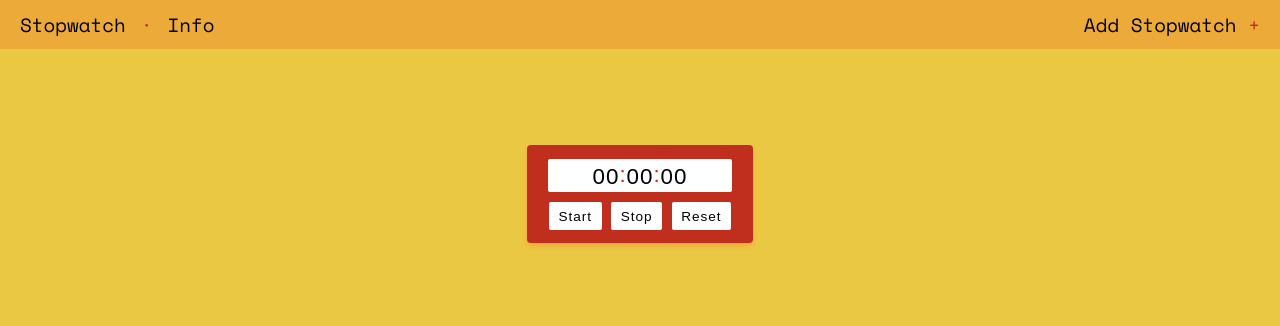
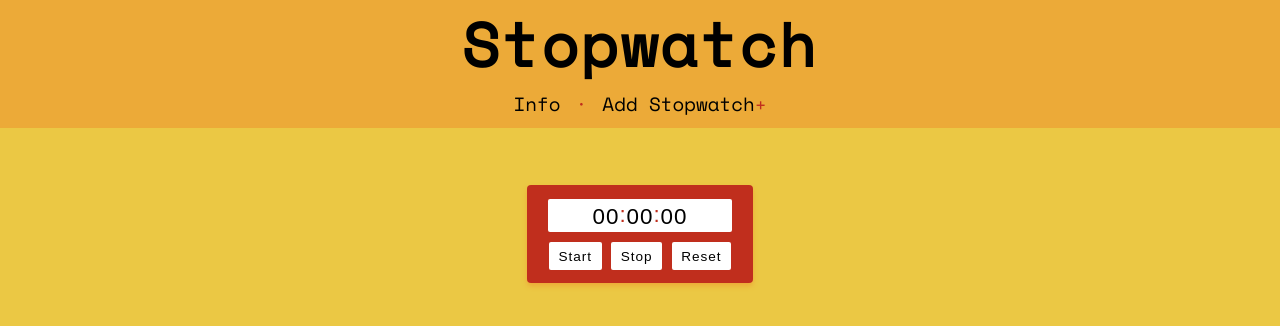
Before and after one commit to RhodesPeter/stopwatch-react, a React (Create React App) app: page / in a window 1280 px wide. Shown: the top 326 px of the page. Built offline with nearby package versions, Linux system fonts and the light colour scheme.

Commit message:
Add title to home page

```diff
--- a/src/App.css
+++ b/src/App.css
@@ -5,7 +5,7 @@ body {
 .main,
 .app,
 .info {
-  margin-top: 65px;
+  margin-top: 70px;
   text-align: center;
   display: -webkit-flex;
   display: flex;
@@ -35,11 +35,6 @@ a:link {
   font-size: 1.2rem;
 }
 
-.nav__title {
-  font-size: 2rem;
-  cursor: pointer;
-}
-
 .nav__info {
   padding: 10px 0;
   display: inline-block;
@@ -61,7 +56,10 @@ a:link {
 
 .nav__title {
   padding: 10px 15px 0 15px;
-  font-size: 2.3rem;
+  font-size: 3.1rem;
+  line-height: 4.3rem;
+  letter-spacing: 0.15rem;
+  font-weight: bold;
 }
 
 .nav__button {
@@ -71,7 +69,8 @@ a:link {
 
 .nav__plus {
   color: #C02E1D;
-  display: none;
+  position: relative;
+  top: 1px;
 }
 
 .stopwatch {
@@ -157,49 +156,18 @@ a:link {
 }
 
 @media screen and (min-width: 520px) {
-  .nav {
-    width: 100%;
-    position: absolute;
-    top: 0;
-    background-color: #ECAA38;
-    font-size: 1.2rem;
+  .main,
+  .app {
+    margin-top: 85px;
   }
 
-  .nav__info,
   .nav__title {
-    float: left;
-    cursor: pointer;
-    padding: 10px 0 10px 20px;
-    display: inline-block;
-    font-size: 1.2rem;
-  }
-
-  .nav__info {
-    padding: 10px 0;
-  }
-
-  .nav__spacer {
-    float: left;
-    display: inline-block;
-  }
-
-  .nav__plus {
-    display: inline-block;
-  }
-
-  .nav__button {
-    float: right;
-    padding: 10px 20px;
-    cursor: pointer;
-  }
-
-  .nav__spacer-two {
-    display: none;
+    font-size: 3.8rem;
   }
 
   .info__container {
     font-size: 1.3rem;
-    padding: 0 6.5rem;
+    padding: 0 6rem;
   }
 
   .app {
@@ -212,11 +180,6 @@ a:link {
 }
 
 @media screen and (min-width: 520px) and (max-width: 800px) {
-  .main,
-  .app {
-    margin-top: 2.2rem;
-  }
-
   .app {
     padding: 0 3rem;
   }
--- a/src/components/Nav.js
+++ b/src/components/Nav.js
@@ -4,22 +4,14 @@ import { Link } from 'react-router-dom'
 class Nav extends Component {
 
   render() {
-    let navVersion = '';
-    if (this.props.refs === 'home'){
-      navVersion = <div className="nav__button" onClick={ this.props.onClick }>
-      Add Stopwatch <span className="nav__plus">+</span></div>
-    } else {
-      navVersion = <Link to='/'><div className="nav__button" onClick={ this.props.onClick }>
-      Add Stopwatch <span className="nav__plus">+</span></div></Link>
-    }
-
     return (
       <div className="nav">
         <div className="nav__title"><Link to='/'>Stopwatch</Link></div>
         <div className="nav__spacer">&#183;</div>
         <div className="nav__info"><Link to='/info'>Info</Link></div>
         <div className="nav__spacer-two">&#183;</div>
-        { navVersion }
+        <Link to='/'><div className="nav__button" onClick={ this.props.onClick }>
+        Add Stopwatch<span className="nav__plus">+</span></div></Link>
       </div>
     );
   }
```
